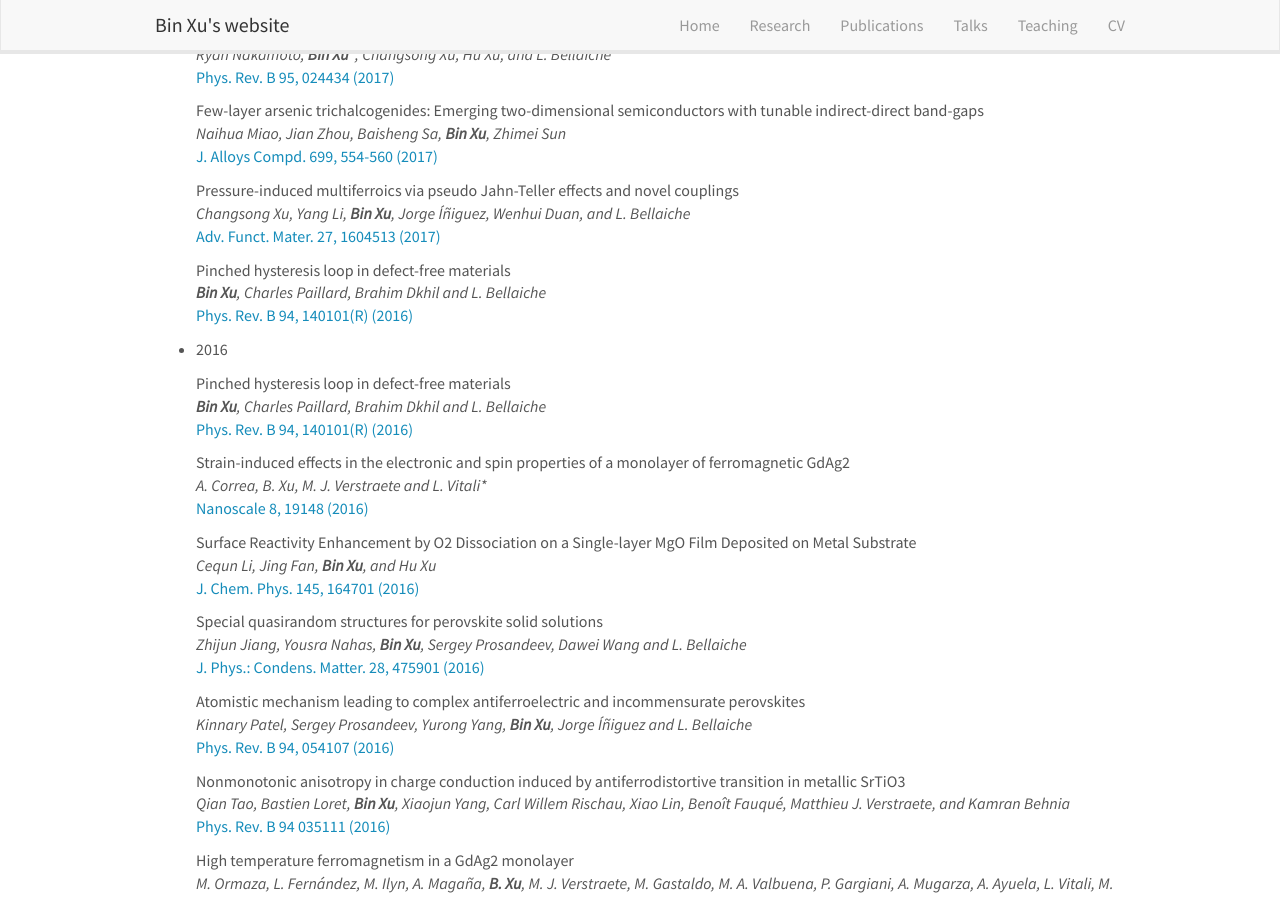
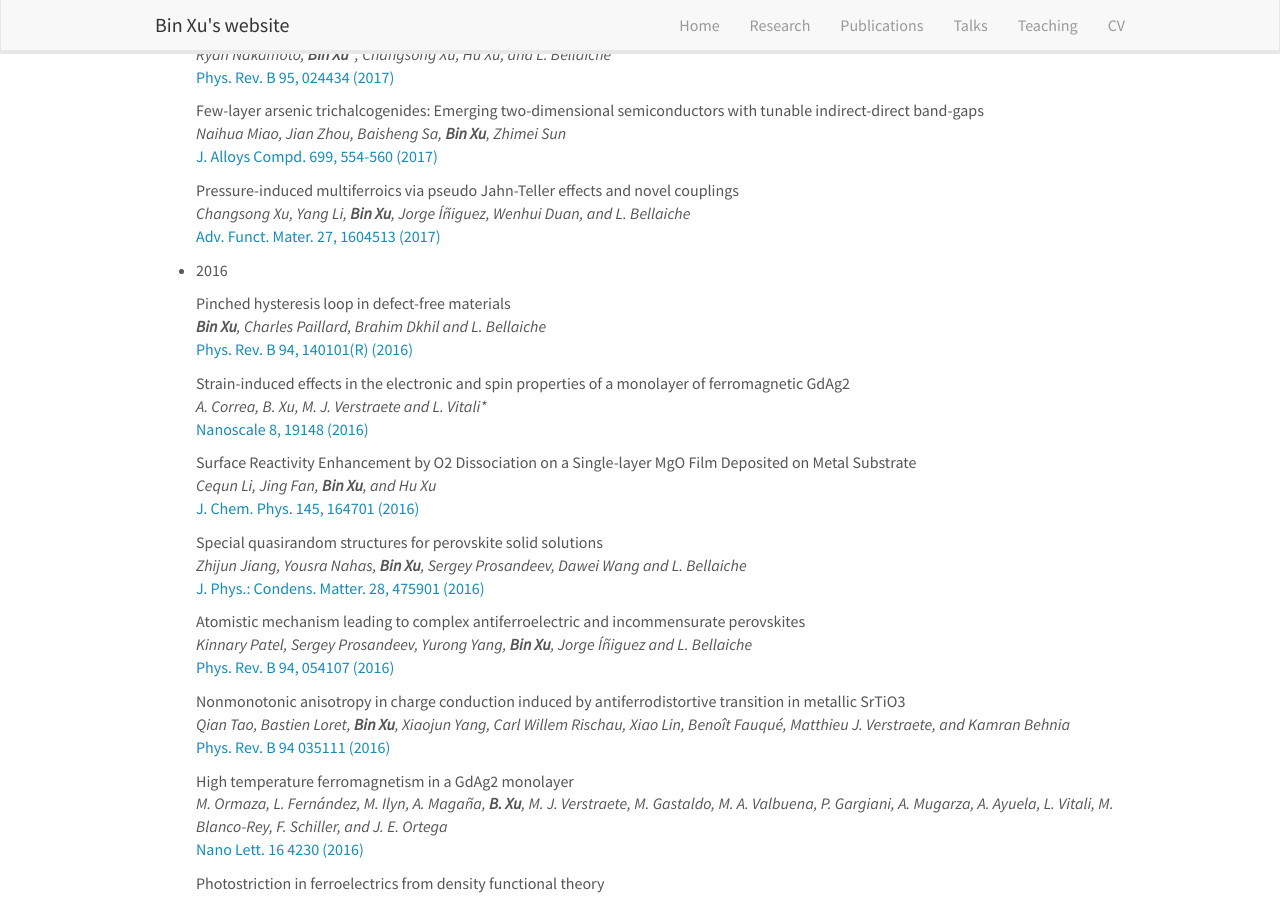
Before and after one commit to xu-phys/xu-phys.github.io, a Jekyll site: the page built from _pages/publications.md, in a window 1280 px wide and 900 px high, scrolled down 769 px. Built offline with Jekyll 4.4.1, drawn with Linux system fonts in a browser that asks for light colours; nearby versions of some CDN libraries.

Commit message:
removed a paper in 2017

```diff
--- a/_data/publist_2017.yml
+++ b/_data/publist_2017.yml
@@ -87,15 +87,3 @@
   highlight: 0
   news1: <a style="color:#FF0000; text-decoration:underline" href="http://www.nature.com/nphys/journal/v9/n8/full/nphys2708.html">Featured in 'News and Views' by L Taillefer</a>
   news2: See also <a href="http://phys.org/news/2013-07-imaging-electron-pairing-simple-magnetic.html"> Phys.org</a>, <a href="http://davisgroup.lassp.cornell.edu/CeCoIn5_DoE.html">DoE headliner</a>
-
-- title: Pinched hysteresis loop in defect-free materials
-  image: dummy.png
-  description:
-    Using APRES, we find that the bands in Sr3Ru2O7 look more like in heavy fermion material than in a normal metal. We present a detailed investigation into the formation of this particular electronic  structure.
-  authors:
-    <b>Bin Xu</b>, Charles Paillard, Brahim Dkhil and L. Bellaiche
-  link:
-    url: https://journals.aps.org/prb/abstract/10.1103/PhysRevB.94.140101
-    display: Phys. Rev. B 94, 140101(R) (2016)
-  highlight: 0
-  news: <a style="color:#FF0000; text-decoration:underline" href="http://iopscience.iop.org/1367-2630/15/6/063029"> Video abstract available</a>
```
